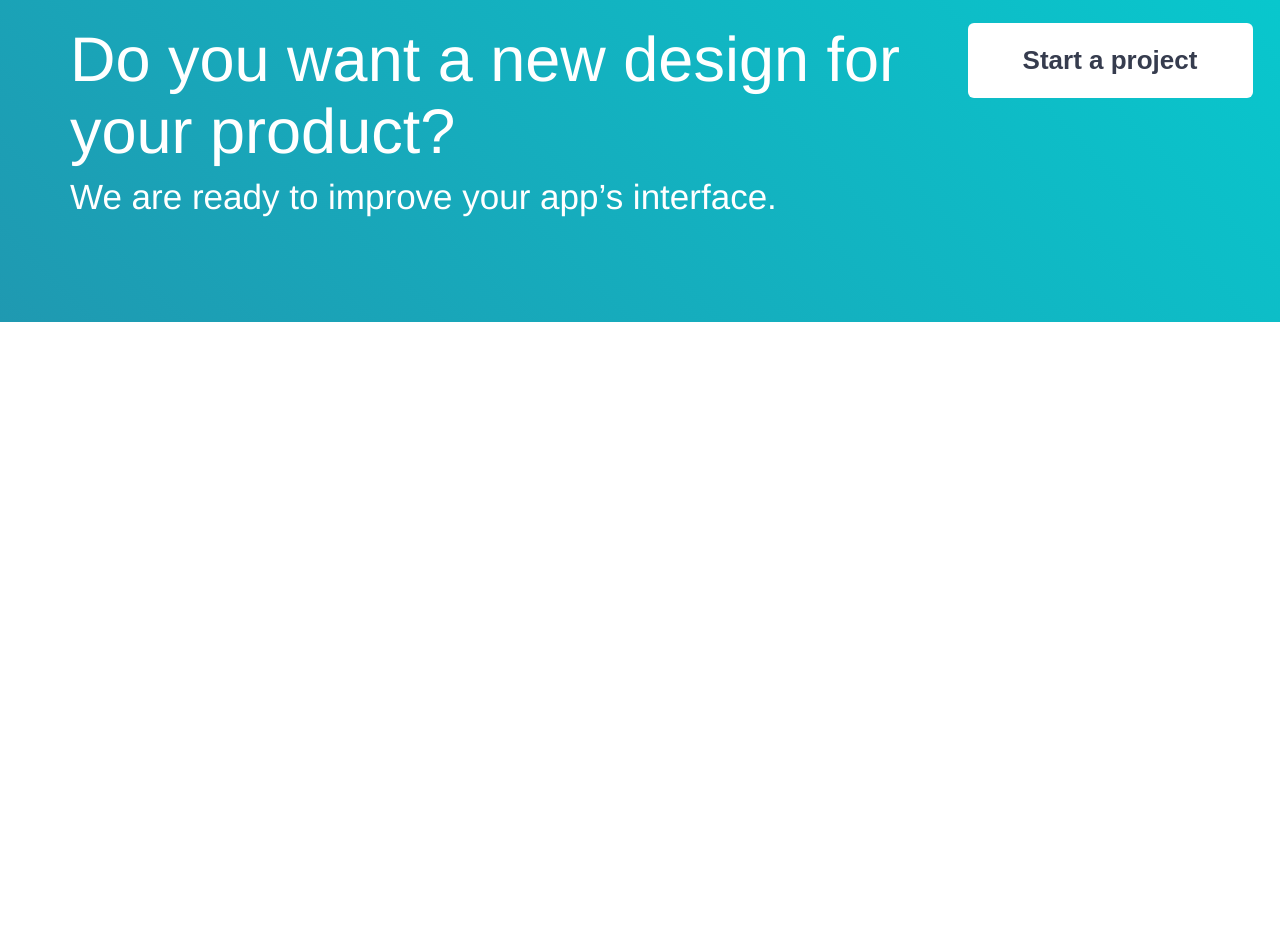
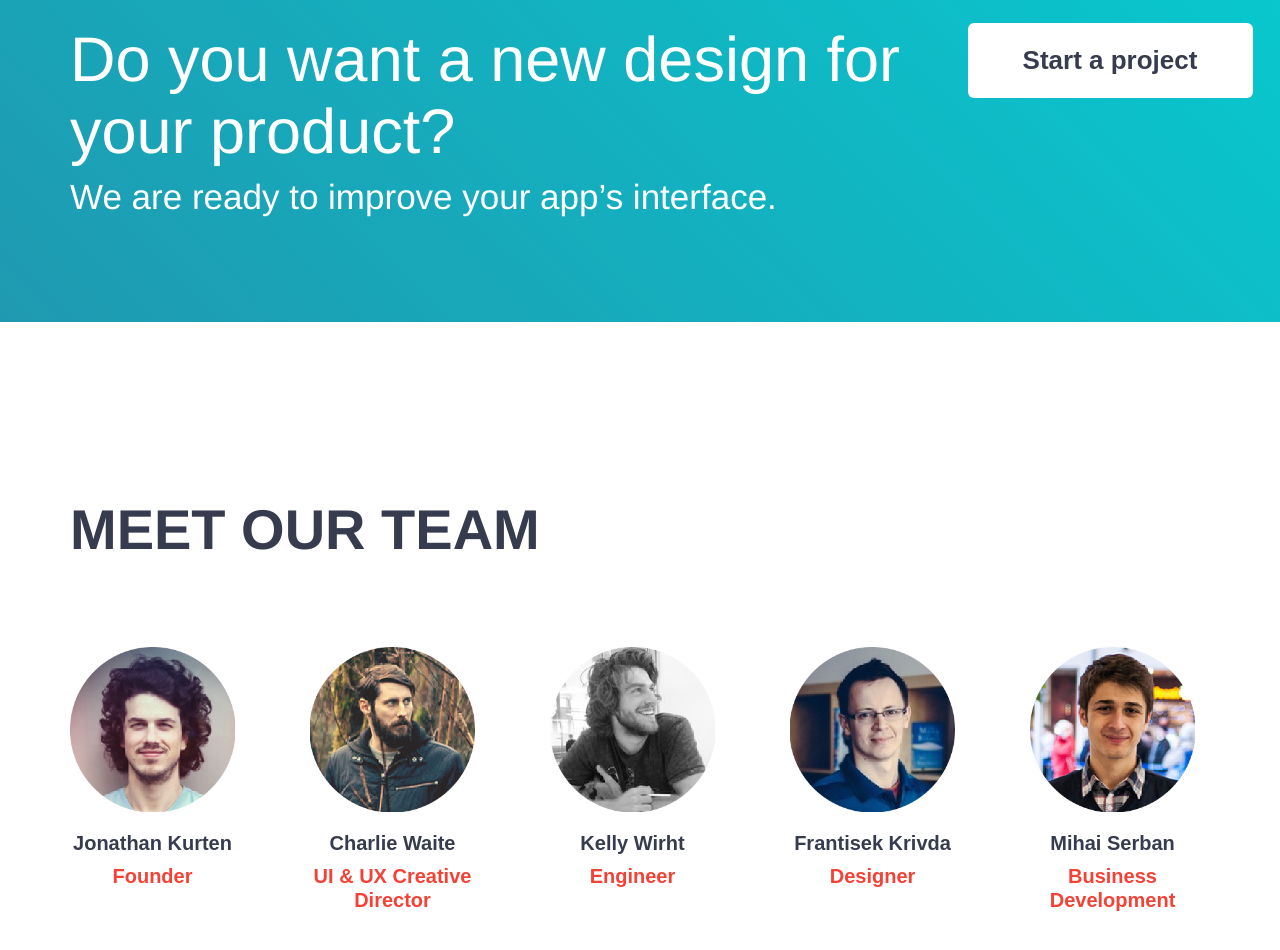
Before and after one commit to VladZelenko/CREATIVE-TIME, a website: page app/index.html in a window 1280 px wide. Shown: the part 2983-3933 px from the top of the page. Before the commit the page ends 3305 px from the top, so only its background shows below. Drawn offline with nearby package versions, Linux system fonts and the light colour scheme.

Commit message:
add section team + style

```diff
--- a/app/index.html
+++ b/app/index.html
@@ -98,6 +98,38 @@
 			</div>
 		</div>
 	</section>
+	<section class="team">
+		<div class="container">
+		<h2 class="title">MEET OUR TEAM</h2>
+			<div class="row">
+				<div class="col-sm-12 col-md-6 col-lg-2 leute">
+					<img src="img/Jonathan Kurten.png" alt="Jonathan Kurten">
+					<h2>Jonathan Kurten</h2>
+					<span class="position">Founder</span>
+				</div>
+				<div class="col-sm-12 col-md-6 col-lg-2 leute">
+					<img src="img/Charlie Waite.png" alt="Charlie Waite">
+					<h2>Charlie Waite</h2>
+					<span class="position">UI &amp UX Creative Director</span>
+				</div>
+				<div class="col-sm-12 col-md-6 col-lg-2 leute">
+					<img src="img/Kelly Wirht.png" alt="Kelly Wirht">
+					<h2>Kelly Wirht</h2>
+					<span class="position">Engineer</span>
+				</div>
+				<div class="col-sm-12 col-md-6 col-lg-2 leute">
+					<img src="img/Frantisek Krivda.png" alt="Frantisek Krivda">
+					<h2>Frantisek Krivda</h2>
+					<span class="position">Designer</span>
+				</div>
+				<div class="col-sm-12 col-md-6 col-lg-2 leute">
+					<img src="img/Mihai Serban.png" alt="Mihai Serban">
+					<h2>Mihai Serban</h2>
+					<span class="position">Business Development</span>
+				</div>
+			</div>
+		</div>
+	</section>
 	<script src="libs/jquery/dist/jquery.min.js"></script>
 	<script src="libs/bootstrap-sass/assets/javascripts/bootstrap.min.js"></script>
 	<script src="libs/slick-carousel/slick/slick.min.js"></script>
--- a/app/sass/base/_variables.scss
+++ b/app/sass/base/_variables.scss
@@ -1,6 +1,7 @@
 $primary_font: "Source Sans Pro", sans-serif;
 $secondary_font: "Freight Text Book Italic", sans-serif;
 $helvetica_neue: "Helvetica Neue", sans-serif;
+$centrale_sans: "Centrale Sans", sans-serif;
 $primary_font_color:  #363c4e;
 $secondary_font_color: #ffffff;
 $additional_color: #393c44;
--- a/app/sass/partials/_index.scss
+++ b/app/sass/partials/_index.scss
@@ -1,3 +1,4 @@
 @import "intro";
 @import "services";
 @import "question";
+@import "team";
--- a/app/sass/partials/_services.scss
+++ b/app/sass/partials/_services.scss
@@ -1,7 +1,7 @@
 .services {
 	padding-top: 125px;
 	text-align: center;
-	color: $additional_color;
+	color: $primary_font_color;
 	h3.title {
 		margin: 70px 0 35px 0;
 		font: 300 34px $helvetica_neue;
--- /dev/null
+++ b/app/sass/partials/_team.scss
@@ -0,0 +1,22 @@
+.team {
+	width: 100%;
+	min-width: 800px;
+	padding: 155px 0 165px 0;
+	color: $primary_font_color;
+	text-align: center;
+	.leute {
+		margin-right: 45px;
+		h2 {font: 700 20px $centrale_sans;}
+	}
+	.leute:last-child {margin-right: 0;}
+	span.position {
+		color: #f44336;
+		font: 700 20px $centrale_sans;
+	}
+	h2.title {
+		margin-bottom: 85px;
+		font: 700 56px $helvetica_neue;
+		text-transform: uppercase;
+		text-align: left;
+	}
+}
```
Also changed, not shown: app/css/main.css.
